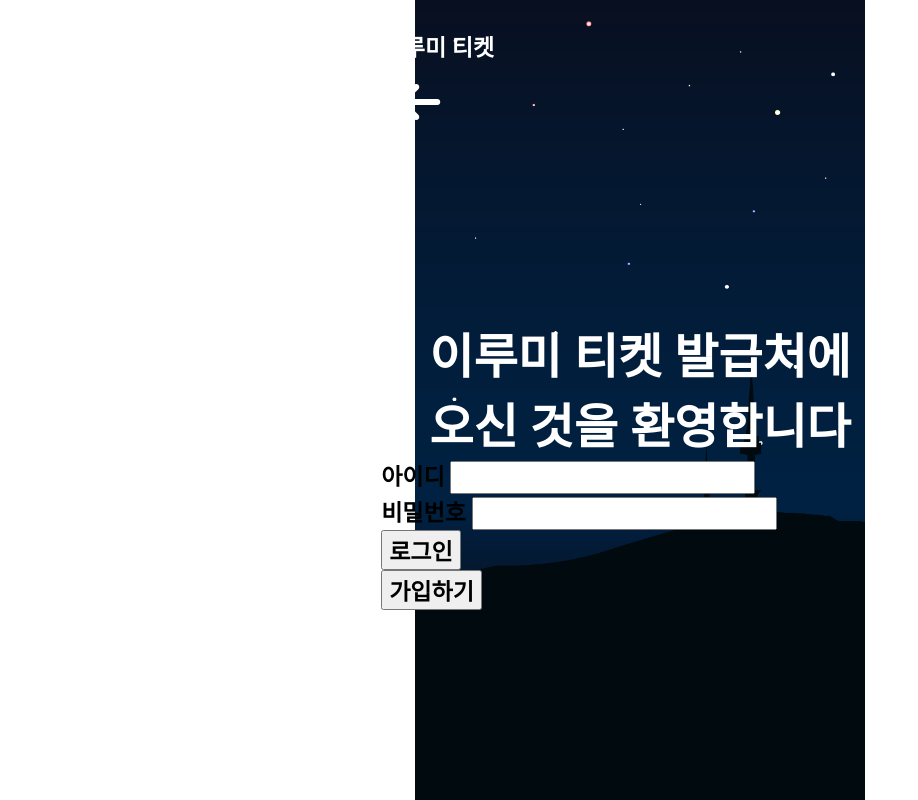
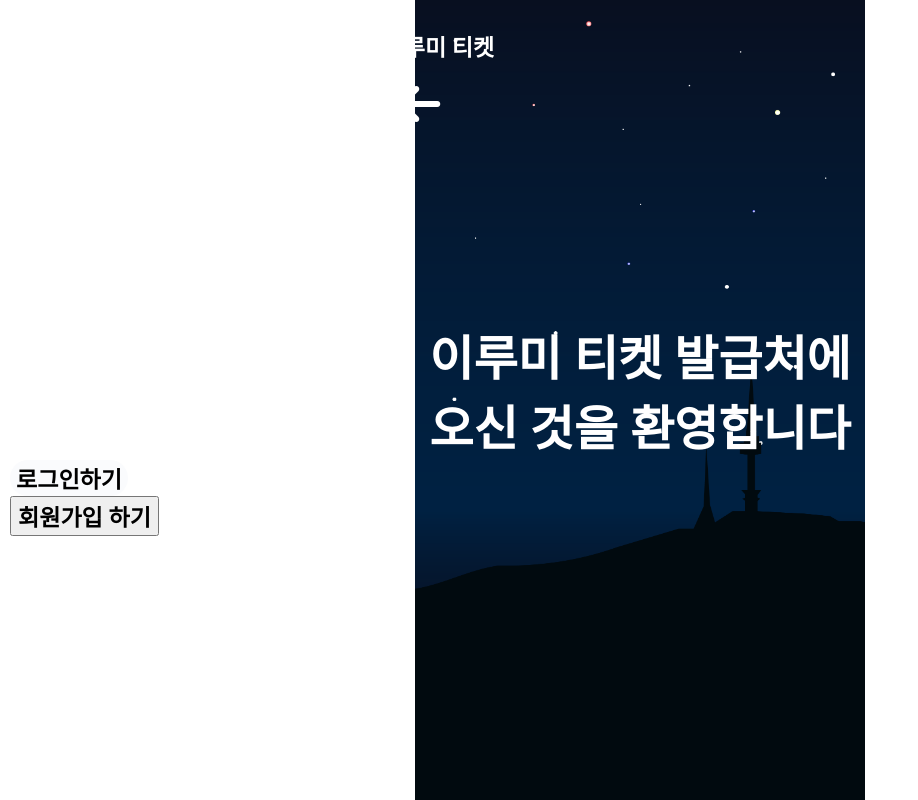
Before and after one commit to kickcha/simbathon_budddha, a Django app: page /accounts/login/ in a window 1280 px wide. Shown: the whole page, without its empty margins (0-918 px from the left). Run offline with Django 4.2, Linux system fonts and the light colour scheme; some libraries are stand-ins or nearby versions; some web fonts are replaced.

Commit message:
Move :truck:login.html

```diff
--- a/Lumiticket/Lumiticket/static/css/login.css
+++ b/Lumiticket/Lumiticket/static/css/login.css
@@ -21,7 +21,7 @@
         height: 100vh;
         margin: 0;
         position: absolute;
-        background-image: url('../image/bgimage.png');
+        background-image: url('image/배경.png');
         background-size: contain;
         background-repeat: no-repeat;
         background-position: center;
@@ -39,7 +39,7 @@
 .container > .welcome,
 .container > .goole_login,
 .container > .arrow,
-.container > .kakao_login {
+.container > .login_form {
     text-align: center;
     color: white; /* 헤더의 글자 색상을 지정 */
 }
@@ -77,22 +77,12 @@
     font-family: 'Tenada';
 }
 
-/* 로그인 */
-.google_login{
-    justify-content: space-around;
+/* form */
+.login_form{
+    background-color: #FAFBFD;
+    border:none;
+    border-radius: 20px;
+    justify-content: center;
+    align-items: center;
     display: flex;
-    position: relative;
-    background-color: white;
-    width: 85vw;
-    height: 8vh;
-    align-items: center;
-    justify-content: center;
-    margin-top:20rem;
-
-
 }
-
-#google_logo{
-    width:3vw;
-    height: 5vh;
-}
--- a/Lumiticket/accounts/templates/accounts/login.html
+++ b/Lumiticket/accounts/templates/accounts/login.html
@@ -1,8 +1,5 @@
 <!-- 로그인 화면 -->
 <!-- static 폴더 불러오기 -->
-{% load static %}
-
-<form action=""
 <!DOCTYPE html>
 <html lang="ko">
 <head>
@@ -30,28 +27,13 @@
             <div id="welcome_announce">이루미 티켓 발급처에<br>오신 것을 환영합니다</div>
         </div>
 
-        <!-- 백엔드 추가 내용 (프론트 확인 시 삭제 바람)-->
-        <form action="{% url 'accounts:login' %}" method="POST">
-            {% csrf_token %}
-            아이디 <input type="text" name="username"><br>
-            비밀번호 <input type="passowrd" name="password"><br>
-            <input type="submit" value="로그인">
+        <form action="{%url 'accounts:login' %}">
+            <input type="submit" value="로그인하기" class="login_form">
         </form>
-        <form action="{% url 'accounts:signup' %}">
-            <input type="submit" value="가입하기">
+
+        <form action="{% url 'accounts:signup' %}" class="signup_form">
+            <input type="submit" value="회원가입 하기">
         </form>
-        <!-- 백엔드 추가내용 끝 -->
-        <!-- 소셜로그인 -> 로그인 (프론트 확인 시 삭제 바람) -->
-        <!-- <div class="google_login">
-            <img src='https://ifh.cc/g/fQcBa5.jpg' id="google_logo">
-            <div id="google">구글로 시작하기</div>
-        </div>
-
-        <div class="kakao_login">
-            <i class="fa-solid fa-comment" id="kakao_logo"></i>
-            <div id="kakao">카카오로 시작하기</div>
-        </div> -->
-        <!-- </div> -->
     </div>
 </body>
 </html>
```
